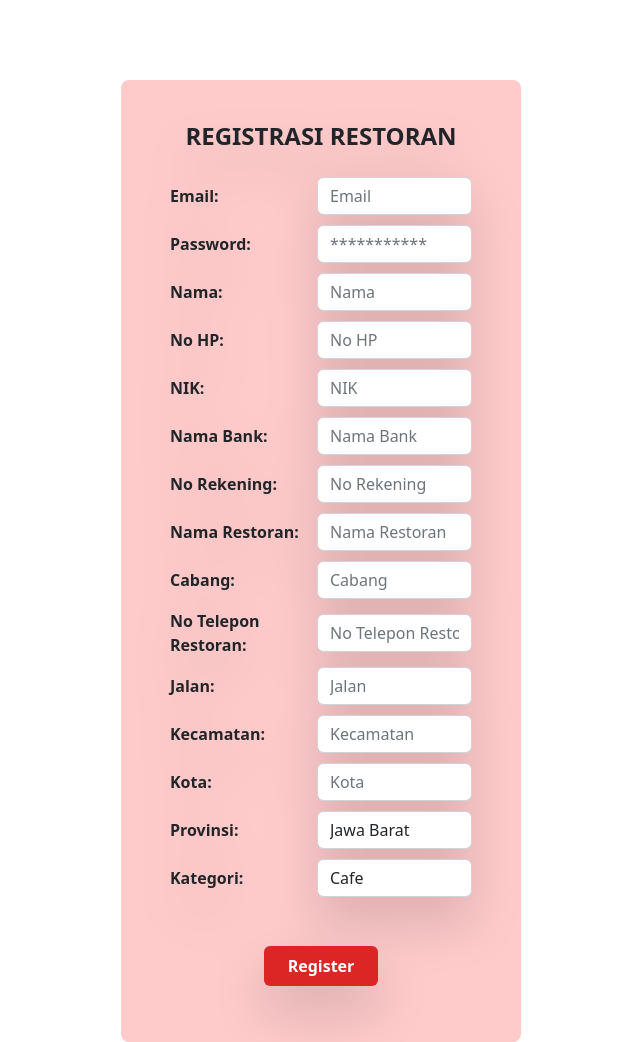
After one commit to SyahrulApr86/SIREST-A07, a Django app: page /register_restoran/ in a window 1280 px wide. The commit adds this page. Shown: the whole page, without its empty margins (319-959 px from the left). Run offline with Django 4.2, Linux system fonts and the light colour scheme; some libraries are stand-ins or nearby versions.

Commit message:
Buat form register restoran

```diff
--- a/account/forms.py
+++ b/account/forms.py
@@ -1,4 +1,9 @@
 from django import forms
+
+# dummy data (masih hard coded)
+DATA_PROVINSI = [('Jawa Barat', 'Jawa Barat'), ('Jawa Tengah',
+                                                'Jawa Tengah'), ('Jawa Timur', 'Jawa Timur')]
+DATA_KATEGORI = [('Cafe', 'Cafe'), ('Fast Food', 'Fast Food')]
 
 
 class RegisterFormAdmin(forms.Form):
@@ -28,7 +33,44 @@ class RegisterFormPelanggan(forms.Form):
     no_rekening = forms.CharField(label='No Rekening', max_length=20, widget=forms.TextInput(
         attrs={'class': 'form-control', 'placeholder': 'No Rekening'}))
     # tanggal lahir date picker
-    tanggal_lahir = forms.DateField(label='Tanggal Lahir', widget=forms.DateInput({'class': 'form-control', 'type': 'date'}))
+    tanggal_lahir = forms.DateField(label='Tanggal Lahir', widget=forms.DateInput({
+                                    'class': 'form-control', 'type': 'date'}))
     # jenis kelamin dropdown
     jenis_kelamin = forms.ChoiceField(label='Jenis Kelamin', choices=[('L', 'Laki-Laki'), ('P', 'Perempuan')], widget=forms.Select(
         attrs={'class': 'form-control', 'placeholder': 'Jenis Kelamin'}))
+
+
+class RegisterFormRestoran(forms.Form):
+    email = forms.EmailField(label='Email', max_length=50, widget=forms.TextInput(
+        attrs={'class': 'form-control', 'placeholder': 'Email'}))
+    password = forms.CharField(label='Password', max_length=50, widget=forms.PasswordInput(
+        attrs={'class': 'form-control', 'placeholder': '***********'}))
+    nama = forms.CharField(label='Nama', max_length=50, widget=forms.TextInput(
+        attrs={'class': 'form-control', 'placeholder': 'Nama'}))
+    no_hp = forms.CharField(label='No HP', max_length=20, widget=forms.TextInput(
+        attrs={'class': 'form-control', 'placeholder': 'No HP'}))
+    nik = forms.CharField(label='NIK', max_length=20, widget=forms.TextInput(
+        attrs={'class': 'form-control', 'placeholder': 'NIK'}))
+    nama_bank = forms.CharField(label='Nama Bank', max_length=20, widget=forms.TextInput(
+        attrs={'class': 'form-control', 'placeholder': 'Nama Bank'}))
+    no_rekening = forms.CharField(label='No Rekening', max_length=20, widget=forms.TextInput(
+        attrs={'class': 'form-control', 'placeholder': 'No Rekening'}))
+
+    nama_restoran = forms.CharField(label='Nama Restoran', max_length=25, widget=forms.TextInput(
+        attrs={'class': 'form-control', 'placeholder': 'Nama Restoran'}))
+    cabang = forms.CharField(label='Cabang', max_length=25, widget=forms.TextInput(
+        attrs={'class': 'form-control', 'placeholder': 'Cabang'}))
+    no_hp_restoran = forms.CharField(label='No Telepon Restoran', max_length=18, widget=forms.TextInput(
+        attrs={'class': 'form-control', 'placeholder': 'No Telepon Restoran'}))
+    jalan = forms.CharField(label='Jalan', max_length=30, widget=forms.TextInput(
+        attrs={'class': 'form-control', 'placeholder': 'Jalan'}))
+    kecamatan = forms.CharField(label='Kecamatan', max_length=20, widget=forms.TextInput(
+        attrs={'class': 'form-control', 'placeholder': 'Kecamatan'}))
+    kota = forms.CharField(label='Kota', max_length=20, widget=forms.TextInput(
+        attrs={'class': 'form-control', 'placeholder': 'Kota'}))
+    # provinsi dropdown
+    provinsi = forms.ChoiceField(label='Provinsi', choices=DATA_PROVINSI, widget=forms.Select(
+        attrs={'class': 'form-control', 'placeholder': 'Provinsi'}))
+    # kategori dropdown
+    kategori = forms.ChoiceField(label='Kategori', choices=DATA_KATEGORI, widget=forms.Select(
+        attrs={'class': 'form-control', 'placeholder': 'Kategori'}))
--- a/account/templates/register.html
+++ b/account/templates/register.html
@@ -30,7 +30,7 @@
     </a>
 
     <a
-      href="{% url 'account:login' %}"
+      href="{% url 'account:register_restoran' %}"
       class="m-2 flex items-center justify-center"
     >
       <button
--- /dev/null
+++ b/account/templates/register_restoran.html
@@ -0,0 +1,36 @@
+{% extends 'base.html' %} {% block meta %}
+<title>Register Restoran</title>
+{% endblock meta %} {% block content %}
+
+<div class="flex justify-center items-center">
+  <div class="bg-red-200 w-fit rounded-lg">
+    <div
+      class="login w-[25rem] drop-shadow-2xl flex flex-col justify-center items-center bg-cream-tua p-10 rounded-xl lg:scale-100 md:scale-90 scale-75"
+    >
+      <h1 class="text-2xl font-bold mb-3">REGISTRASI RESTORAN</h1>
+      <form
+        action=""
+        method="post"
+        class="mb-3 flex flex-col items-center justify-center gap-10"
+      >
+        {% csrf_token %}
+        <table class="border-separate border-spacing-2">
+          {% for field in form %}
+          <tr>
+            <th>{{field.label_tag}}</th>
+            <td>{{ field.errors }} {{ field }}</td>
+          </tr>
+          {% endfor %}
+        </table>
+        <button
+          type="submit"
+          class="bg-red-600 hover:bg-red-700 text-white font-bold py-2 px-4 rounded"
+        >
+          Register
+        </button>
+      </form>
+    </div>
+  </div>
+</div>
+
+{% endblock content %}
--- a/account/urls.py
+++ b/account/urls.py
@@ -9,4 +9,5 @@ urlpatterns = [
     path('register/', register, name='register'),
     path('register_admin/', register_admin, name='register_admin'),
     path('register_pelanggan/', register_pelanggan, name='register_pelanggan'),
+    path('register_restoran/', register_restoran, name='register_restoran'),
 ]
--- a/account/views.py
+++ b/account/views.py
@@ -28,3 +28,12 @@ def register_pelanggan(request):
     }
 
     return render(request, 'register_pelanggan.html', context)
+
+def register_restoran(request):
+    form = RegisterFormRestoran(request.POST or None)
+
+    context = {
+        'form': form
+    }
+
+    return render(request, 'register_restoran.html', context)
```
